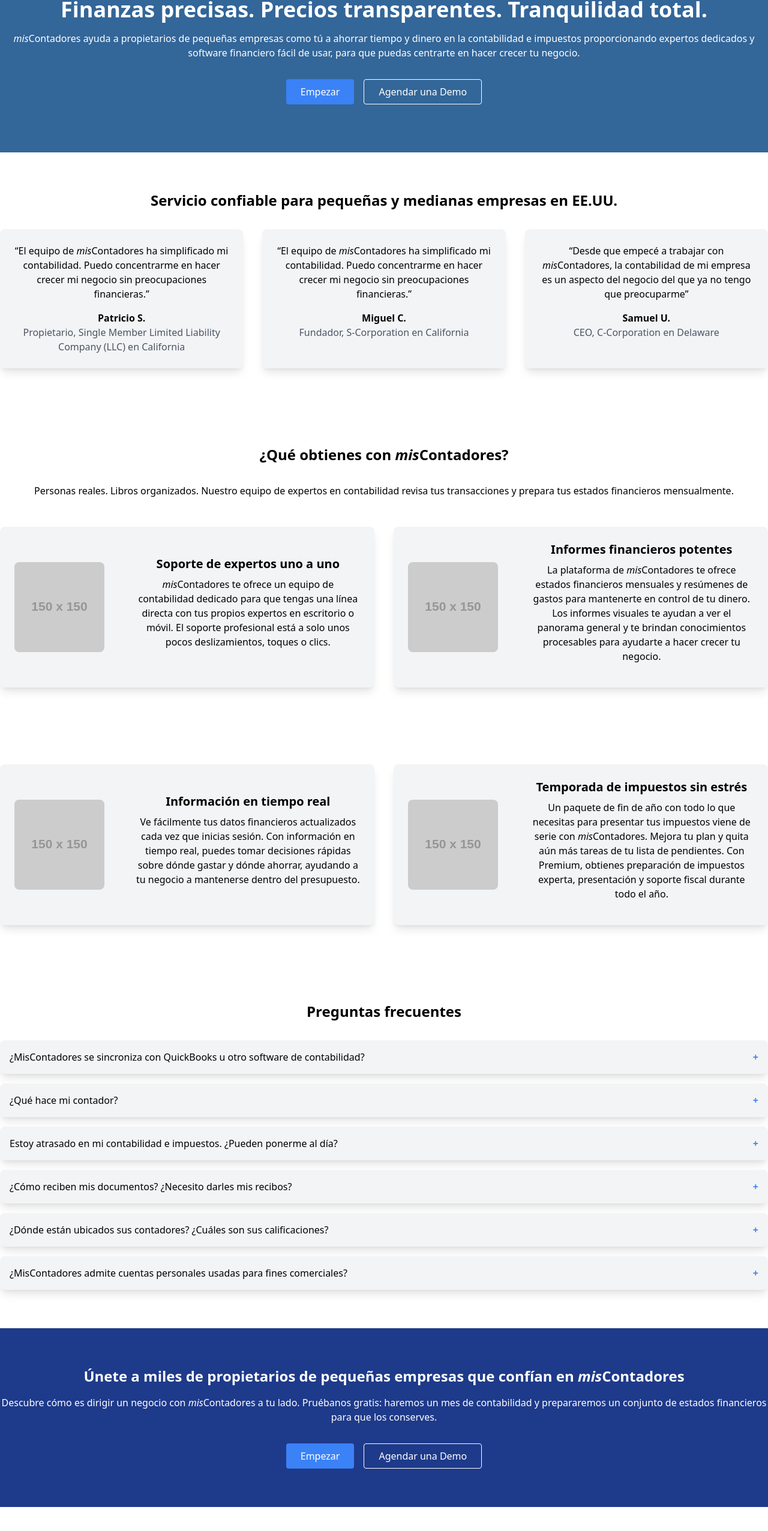
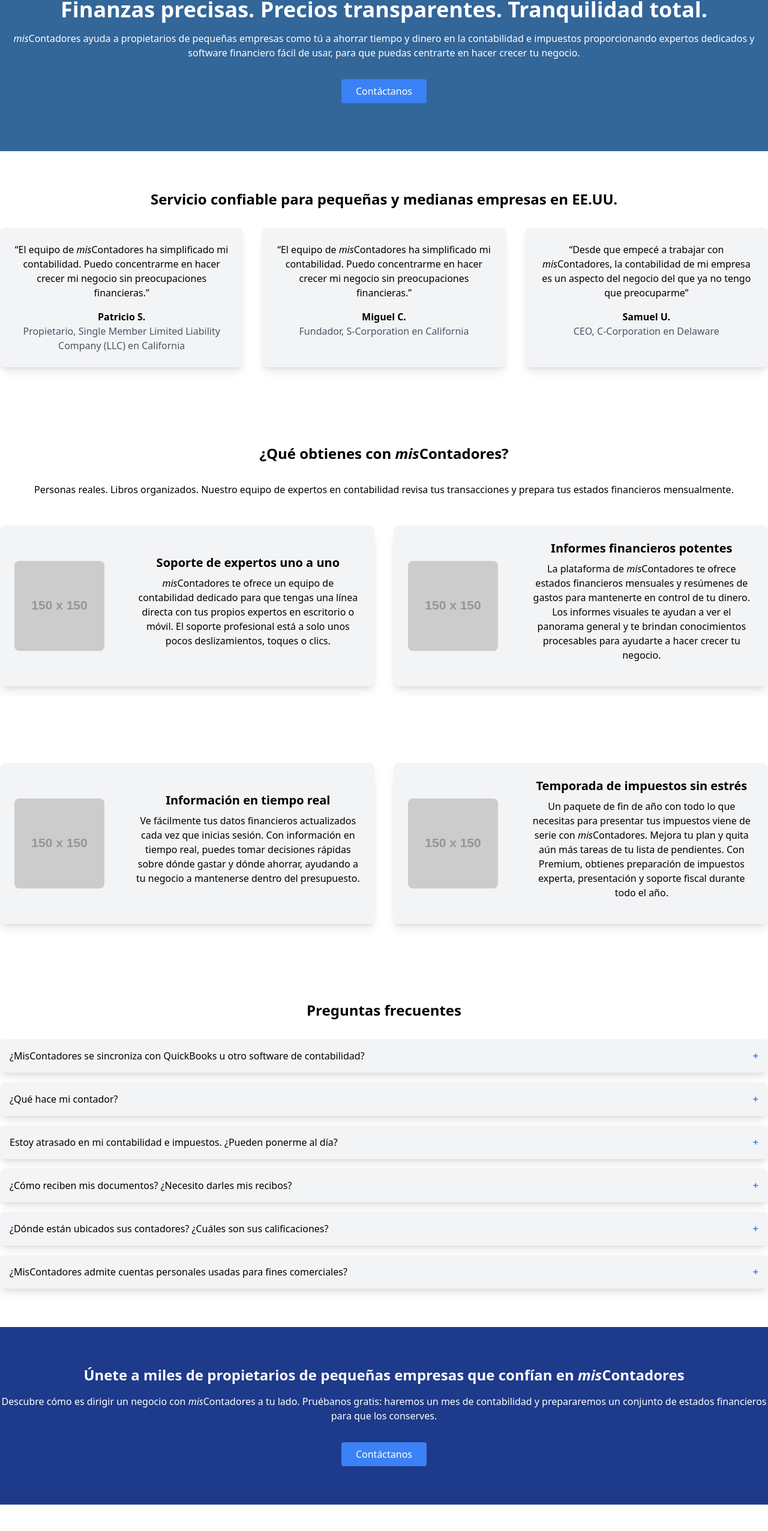
Before and after one commit to curielmc/miscontadores.us, a plain HTML site: page index.html in a window 1280 px wide. Shown: the part 235-2787 px from the top of the page at 60% size. Drawn offline with nearby package versions, Linux system fonts and the light colour scheme; placeholder pictures from the web are drawn by us.

Commit message:
"Updated buttons in header and section to link to contact.html and changed text to 'Contáctanos'"

```diff
--- a/index.html
+++ b/index.html
@@ -99,8 +99,9 @@
             <h1 class="text-4xl font-bold mb-4">Finanzas precisas. Precios transparentes. Tranquilidad total.</h1>
             <p class="mb-8"><em>mis</em>Contadores ayuda a propietarios de pequeñas empresas como tú a ahorrar tiempo y dinero en la contabilidad e impuestos proporcionando expertos dedicados y software financiero fácil de usar, para que puedas centrarte en hacer crecer tu negocio.</p>
             <div class="flex justify-center space-x-4">
-                <button class="bg-blue-500 text-white px-6 py-2 rounded">Empezar</button>
-                <button class="bg-transparent text-white border border-white px-6 py-2 rounded">Agendar una Demo</button>
+                <a href="contact.html">
+                    <button class="bg-blue-500 text-white px-6 py-2 rounded">Contáctanos</button>
+                </a>
             </div>
         </div>
     </header>
@@ -273,8 +274,9 @@
             <h2 class="text-2xl font-bold mb-4">Únete a miles de propietarios de pequeñas empresas que confían en <em>mis</em>Contadores</h2>
             <p class="mb-8">Descubre cómo es dirigir un negocio con <em>mis</em>Contadores a tu lado. Pruébanos gratis: haremos un mes de contabilidad y prepararemos un conjunto de estados financieros para que los conserves.</p>
             <div class="flex justify-center space-x-4">
-                <button class="bg-blue-500 text-white px-6 py-2 rounded">Empezar</button>
-                <button class="bg-transparent text-white border border-white px-6 py-2 rounded">Agendar una Demo</button>
+                <a href="contact.html">
+                    <button class="bg-blue-500 text-white px-6 py-2 rounded">Contáctanos</button>
+                </a>
             </div>
         </div>
     </section>
```
